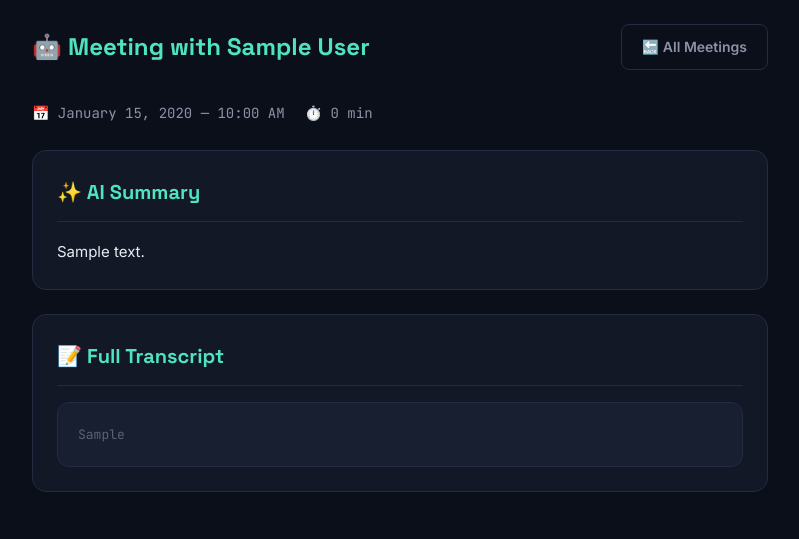
After one commit to shivambegins/Socialgram, a Django app: page /meetings/1/ in a window 1280 px wide. The commit adds this page. Shown: the top 539 px of the page, without its empty margins (240-1039 px from the left). Run offline with Django 5.2, Linux system fonts and the light colour scheme; a user stored in the database is signed in; tables that the repository leaves empty hold one stand-in row (values such as "Sample post").

Commit message:
feat: AI Meeting Mode with Gemini-powered summaries
- Added MeetingTranscript model for storing transcripts and AI summaries
- Integrated Google Gemini API for intelligent meeting summary generation
- Added Meeting Mode toggle button in video/voice call controls
- Implemented Web Speech API for real-time speech-to-text transcription
- Live transcript overlay with timer during active calls
- Auto-saves transcript and generates AI summary on call hangup
- Created Meetings Dashboard page to view all past meeting summaries
- Created Meeting Detail page with full AI summary and raw transcript
- Added google-genai package dependency

```diff
--- /dev/null
+++ b/templates/meeting_detail.html
@@ -0,0 +1,61 @@
+{% load static %}
+<!DOCTYPE html>
+<html lang="en">
+<head>
+  <meta charset="UTF-8">
+  <meta name="viewport" content="width=device-width, initial-scale=1.0">
+  <title>Meeting with {{ meeting.partner_name }} | Socialgram</title>
+  <link href="https://fonts.googleapis.com/css2?family=Space+Grotesk:wght@400;500;600;700&family=Inter:wght@400;500;600&family=JetBrains+Mono:wght@400;500&display=swap" rel="stylesheet">
+  <style>
+    :root{
+      --ink:#0B0F1A; --panel:#121826; --panel-2:#171F30; --line:#232C40;
+      --cyan:#4FE3C1; --cyan-dim:#2C6E63; --coral:#FF6B5B;
+      --text:#E7ECF3; --muted:#8B93A7; --faint:#5A6478;
+      --display:'Space Grotesk',sans-serif; --body:'Inter',sans-serif; --mono:'JetBrains Mono',monospace;
+    }
+    *{box-sizing:border-box;margin:0;padding:0;}
+    body{background:var(--ink);color:var(--text);font-family:var(--body);line-height:1.7;}
+    a{color:inherit;text-decoration:none;}
+
+    .container{max-width:800px;margin:0 auto;padding:24px 32px;}
+    .header{display:flex;justify-content:space-between;align-items:center;margin-bottom:32px;flex-wrap:wrap;gap:12px;}
+    .header h1{font-family:var(--display);font-size:24px;color:var(--cyan);}
+    .btn{padding:10px 20px;border-radius:8px;font-weight:600;font-size:14px;cursor:pointer;text-decoration:none;display:inline-block;border:none;}
+    .btn-ghost{background:none;color:var(--muted);border:1px solid var(--line);}
+    .btn-ghost:hover{color:var(--text);border-color:var(--faint);}
+
+    .meta-bar{display:flex;gap:20px;margin-bottom:24px;flex-wrap:wrap;}
+    .meta-bar span{font-size:14px;color:var(--muted);font-family:var(--mono);}
+
+    .section{background:var(--panel);border:1px solid var(--line);border-radius:14px;padding:24px;margin-bottom:24px;}
+    .section h2{font-family:var(--display);font-size:20px;margin-bottom:16px;padding-bottom:12px;border-bottom:1px solid var(--line);color:var(--cyan);}
+    .section .content{font-size:15px;color:var(--text);white-space:pre-wrap;line-height:1.8;}
+    .section .content strong{color:var(--cyan);}
+
+    .transcript-box{background:var(--panel-2);border:1px solid var(--line);border-radius:12px;padding:20px;font-family:var(--mono);font-size:13px;color:var(--faint);white-space:pre-wrap;max-height:400px;overflow-y:auto;line-height:1.8;}
+  </style>
+</head>
+<body>
+  <div class="container">
+    <div class="header">
+      <h1>🤖 Meeting with {{ meeting.partner_name }}</h1>
+      <a href="{% url 'meetings_dashboard' %}" class="btn btn-ghost">🔙 All Meetings</a>
+    </div>
+
+    <div class="meta-bar">
+      <span>📅 {{ meeting.created_at|date:"F d, Y — h:i A" }}</span>
+      <span>⏱️ {% widthratio meeting.duration_seconds 60 1 %} min</span>
+    </div>
+
+    <div class="section">
+      <h2>✨ AI Summary</h2>
+      <div class="content">{{ meeting.ai_summary|linebreaksbr }}</div>
+    </div>
+
+    <div class="section">
+      <h2>📝 Full Transcript</h2>
+      <div class="transcript-box">{{ meeting.raw_transcript }}</div>
+    </div>
+  </div>
+</body>
+</html>
--- a/userauth/models.py
+++ b/userauth/models.py
@@ -193,3 +193,15 @@ class MemorableMoment(models.Model):
 
     def __str__(self):
         return f"{self.user.username}'s moment"
+
+
+class MeetingTranscript(models.Model):
+    user = models.ForeignKey(User, on_delete=models.CASCADE, related_name='meetings')
+    partner_name = models.CharField(max_length=150)
+    raw_transcript = models.TextField()
+    ai_summary = models.TextField(blank=True)
+    duration_seconds = models.IntegerField(default=0)
+    created_at = models.DateTimeField(default=timezone.now)
+
+    def __str__(self):
+        return f"{self.user.username} meeting with {self.partner_name} on {self.created_at.strftime('%Y-%m-%d')}"
--- a/userauth/urls.py
+++ b/userauth/urls.py
@@ -32,6 +32,9 @@ urlpatterns = [
     path('messages/group/<uuid:group_id>/', views.group_conversation, name='group_conversation'),
     path('post/edit/<uuid:post_id>/', views.edit_post, name='edit_post'),
     path('profile/edit/', views.edit_profile, name='edit_profile'),
+    path('meetings/', views.meetings_dashboard, name='meetings_dashboard'),
+    path('meetings/<int:meeting_id>/', views.meeting_detail, name='meeting_detail'),
+    path('meetings/save/', views.save_meeting_transcript, name='save_meeting_transcript'),
     path('profile/<str:username>/', views.profile, name='profile'),
     path('messages/merge-call/', views.merge_call, name='merge_call'),
     path('settings/', views.user_settings, name='user_settings'),
--- a/userauth/views.py
+++ b/userauth/views.py
@@ -10,7 +10,7 @@ from django.views.decorators.http import require_POST
 from django.conf import settings
 from django.core.cache import cache
 import requests
-from .models import Profile, Post, Connection, Like, Comment, Notification, Message, Share, PostView, MessageGroup, GroupMember, GroupMessage, BlockedUser, OTPToken, DailyScreenTime, MemorableMoment
+from .models import Profile, Post, Connection, Like, Comment, Notification, Message, Share, PostView, MessageGroup, GroupMember, GroupMessage, BlockedUser, OTPToken, DailyScreenTime, MemorableMoment, MeetingTranscript
 # Create your views here.
 def signup(request):
     if request.method == 'POST':
@@ -810,3 +810,79 @@ def edit_profile(request):
         'profile': profile,
         'moments': moments
     })
+
+
+@login_required
+@require_POST
+def save_meeting_transcript(request):
+    import json
+    from django.conf import settings as django_settings
+
+    try:
+        data = json.loads(request.body)
+    except json.JSONDecodeError:
+        data = request.POST
+
+    raw_transcript = data.get('transcript', '')
+    partner_name = data.get('partner_name', 'Unknown')
+    duration = int(data.get('duration', 0))
+
+    if not raw_transcript.strip():
+        return JsonResponse({'error': 'Empty transcript'}, status=400)
+
+    # Call Gemini API for AI summary
+    ai_summary = ''
+    try:
+        from google import genai
+        client = genai.Client(api_key=django_settings.GEMINI_API_KEY)
+
+        prompt = f"""You are a professional meeting assistant. Analyze this meeting transcript and provide a clear, structured summary.
+
+Meeting between: {request.user.username} and {partner_name}
+Duration: {duration // 60} minutes {duration % 60} seconds
+
+Transcript:
+{raw_transcript}
+
+Please provide:
+1. **Meeting Summary** - A brief overview of what was discussed
+2. **Key Points** - Bullet points of the main topics covered
+3. **Action Items** - Any tasks or follow-ups mentioned
+4. **Decisions Made** - Any decisions that were agreed upon
+
+Keep the summary concise and professional."""
+
+        response = client.models.generate_content(
+            model='gemini-2.0-flash',
+            contents=prompt
+        )
+        ai_summary = response.text
+    except Exception as e:
+        ai_summary = f'AI summary could not be generated: {str(e)}'
+
+    # Save to database
+    meeting = MeetingTranscript.objects.create(
+        user=request.user,
+        partner_name=partner_name,
+        raw_transcript=raw_transcript,
+        ai_summary=ai_summary,
+        duration_seconds=duration
+    )
+
+    return JsonResponse({
+        'status': 'success',
+        'meeting_id': meeting.id,
+        'summary': ai_summary
+    })
+
+
+@login_required
+def meetings_dashboard(request):
+    meetings = MeetingTranscript.objects.filter(user=request.user).order_by('-created_at')
+    return render(request, 'meetings.html', {'meetings': meetings})
+
+
+@login_required
+def meeting_detail(request, meeting_id):
+    meeting = get_object_or_404(MeetingTranscript, id=meeting_id, user=request.user)
+    return render(request, 'meeting_detail.html', {'meeting': meeting})
```
Also changed, not shown: SocailMeadia/settings.py (+2 -9 lines), templates/conversation.html (+149 -1 lines), templates/meetings.html (added, +70 -0 lines), userauth/migrations/0012_meetingtranscript.py (added).
